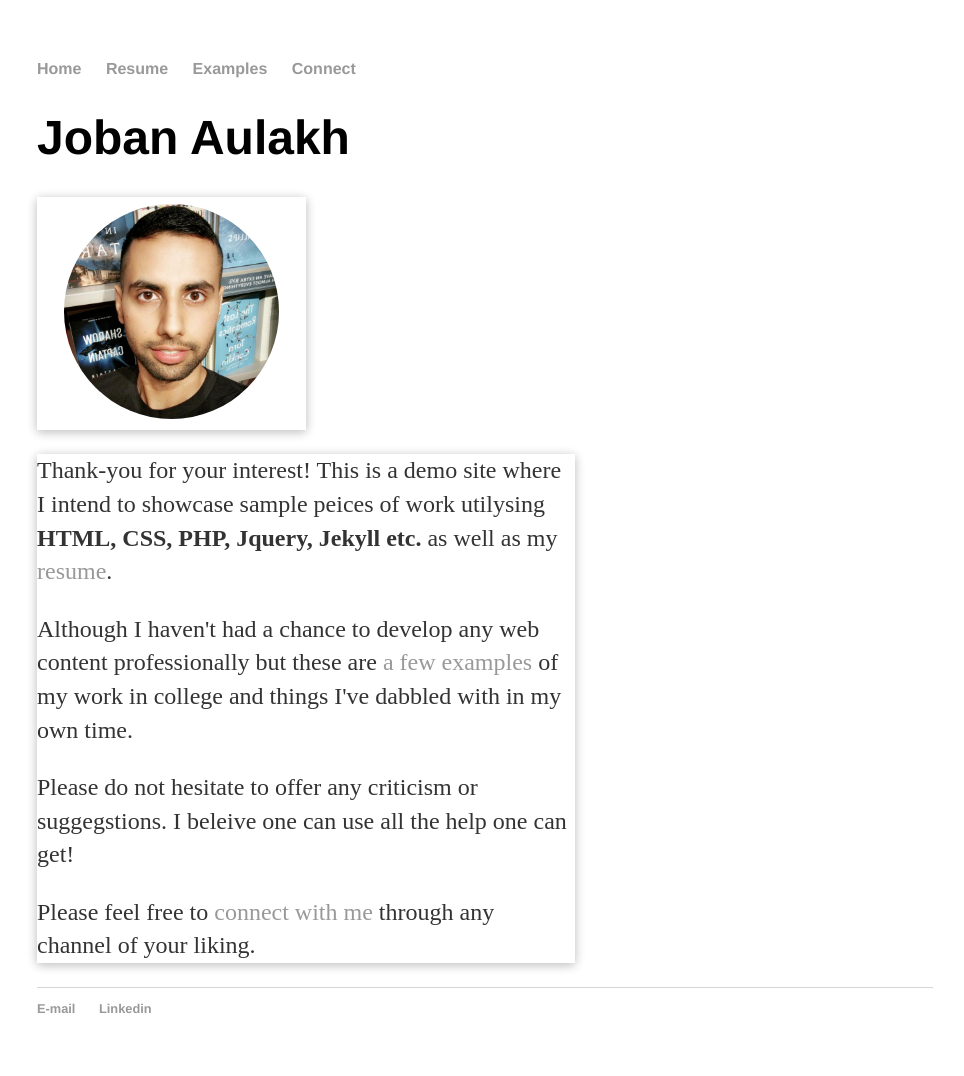
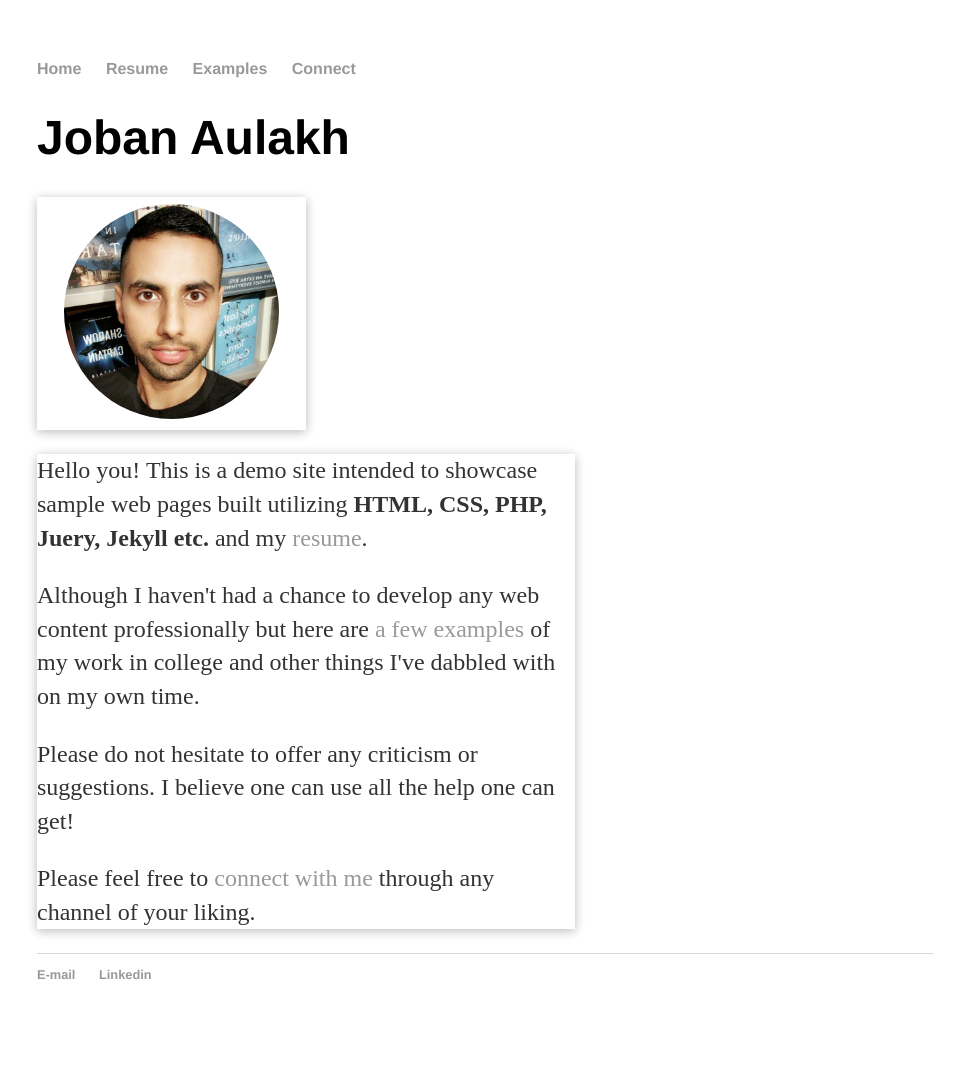
Before and after one commit to joe-bun/joe-bun.github.io, a Jekyll site: the page built from index.html, in a window 1280 px wide. Shown: the whole page, without its empty margins (155-1119 px from the left). Built offline with Jekyll 4.4.1, drawn with Linux system fonts in a browser that asks for light colours; after the commit the page ends 1042 px from its top, so only the background shows below that.

Commit message:
update format

```diff
--- a/connect/index.html
+++ b/connect/index.html
@@ -3,6 +3,6 @@
 title: Joban's Resume
 ---
 <div class="blurb">
-	<h1>Ta da!</h1>
-	<p>I'm best known as the horrible cop from <em>A Touch of Evil</em> Don't trust me. <a href="/about">Read more about my life...</a></p>
+    <h1>Let's connect!</h1>
+    <p>I'm best known as the horrible cop from <em>A Touch of Evil</em> Don't trust me. <a href="/about">Read more about my life...</a></p>
 </div><!-- /.blurb -->
--- a/examples/index.html
+++ b/examples/index.html
@@ -17,7 +17,7 @@
         <li><a href="/examples/sites/html 5/aboutus.html">Cycling Tours</a></li>
         <li><a href="/examples/sites/html 6/apartment.html">Apartment Ad</a></li>
         <li><a href="/examples/sites/html5 1/sploosh/index.html">Sploosh</a></li>
-			<li><a href="/examples/sites/html5 1/switcher/index.php">Sploosh</a></li>
+        <li><a href="/examples/sites/html5 1/switcher/index.php">Splash</a></li>
 
 
 
--- a/index.html
+++ b/index.html
@@ -7,9 +7,9 @@
     <div class="main-body">
         <div class="pp" class="stack"> 	<a href="https://www.instagram.com/_joe_bun_/"><img src="pics/pp.jpg"> 	</a>	</div><!-- /.pp -->
         <div class="intro" class="stack">
-<p>Thank-you for your interest! This is a demo site where I intend to showcase sample peices of work utilysing <b>HTML, CSS, PHP, Jquery, Jekyll etc.</b> as well as my <a href="/resume">resume</a>.</p>
-<p>Although I haven't had a chance to develop any web content professionally but these are <a href="/examples">a few examples</a> of my work in college and things I've dabbled with in my own time.</p>
-<p>Please do not hesitate to offer any criticism or suggegstions. I beleive one can use all the help one can get!</p>
+            <p>Hello you! This is a demo site intended to showcase sample web pages built utilizing <b>HTML, CSS, PHP, Juery, Jekyll etc.</b> and my <a href="/resume">resume</a>.</p>
+            <p>Although I haven't had a chance to develop any web content professionally but here are <a href="/examples">a few examples</a> of my work in college and other things I've dabbled with on my own time.</p>
+            <p>Please do not hesitate to offer any criticism or suggestions. I believe one can use all the help one can get!</p>
             <p>Please feel free to <a href="/connect">connect with me</a> through any channel of your liking.</p>
         </div><!--/.intro-->
     </div><!--/.main-body-->
```
Also changed, not shown: _layouts/default.html (indentation only), css/main.css (indentation only). Lines whose indentation alone changed are shown as unchanged.
